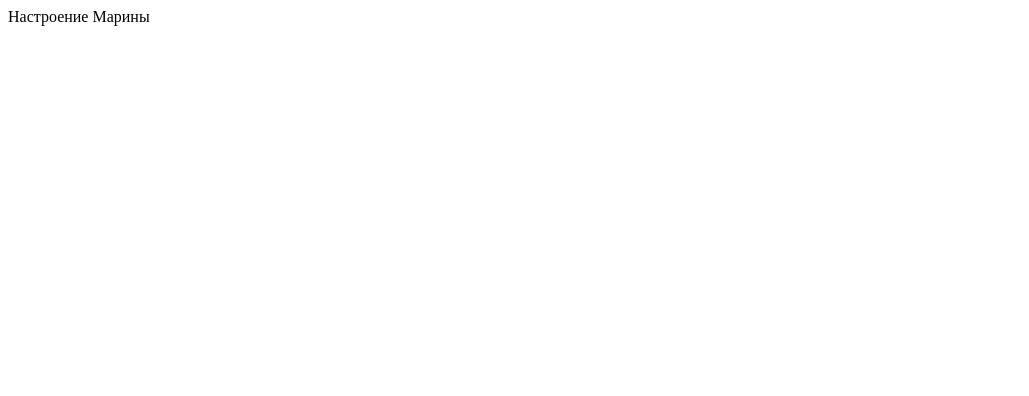
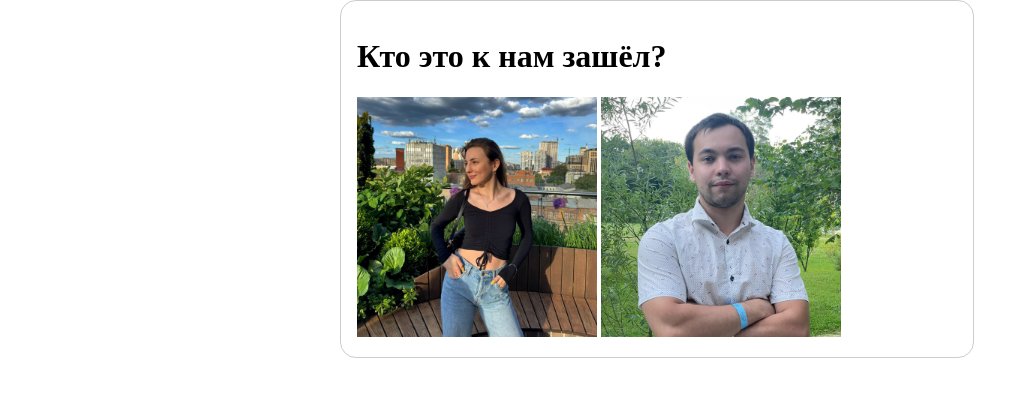
Before and after one commit to bushikovich/Marina-Alert, a plain HTML site: page index.html in a window 1280 px wide. Shown: the whole page, without its empty margins (0-1029 px from the left). Drawn offline with Linux system fonts and the light colour scheme.

Commit message:
Implemented default pages

```diff
--- a/index.html
+++ b/index.html
@@ -2,8 +2,15 @@
 <html>
     <head>
         <title>Marina`s Alert</title>
+        <link href="styles.css" rel="stylesheet" type="text/css">
     </head>
-    <body>
-        Настроение Марины
+    <body class="body">
+        <form class="form">
+                <h1>Кто это к нам зашёл?</h1>
+                <div>
+                    <a href="Marina/marina.html"><img src="Res/Marina.jpg" alt="Marina" class="img"></a>
+                    <a href="Danil/danil.html"><img src="Res/Danil.jpg" alt="Danil" class="img"></a>
+                </div>
+        </form>
     </body>
 </html>
--- /dev/null
+++ b/styles.css
@@ -0,0 +1,19 @@
+.body {
+    width: 100%;
+    max-width: 600px;
+    margin: 0 auto;
+    background-color: white;
+  }
+.img{
+    max-width: 40%;
+    max-height: 40%;
+}
+.form{
+    background-color: rgba(0, 0, 0, 0);
+    width: 600px;
+    height: auto;
+    /* Определим контур формы */
+    padding: 1em;
+    border: 1px solid #CCC;
+    border-radius: 1em;
+}
```
Also changed, not shown: Danil/danil.html (added, +12 -0 lines), Marina/marina.html (added, +12 -0 lines), Res/Danil.jpg (added), Res/Marina.jpg (added).
